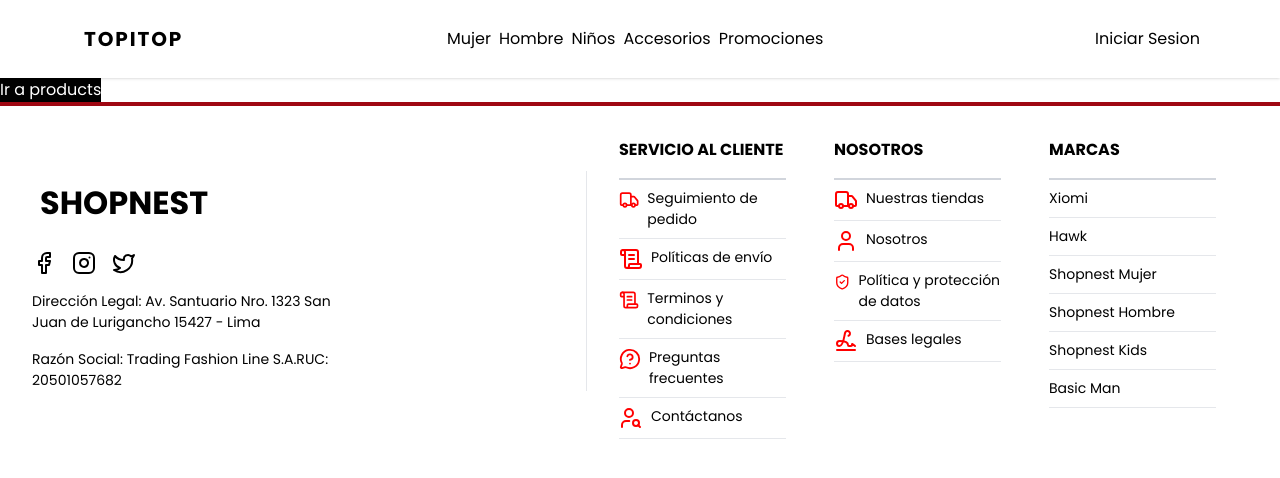
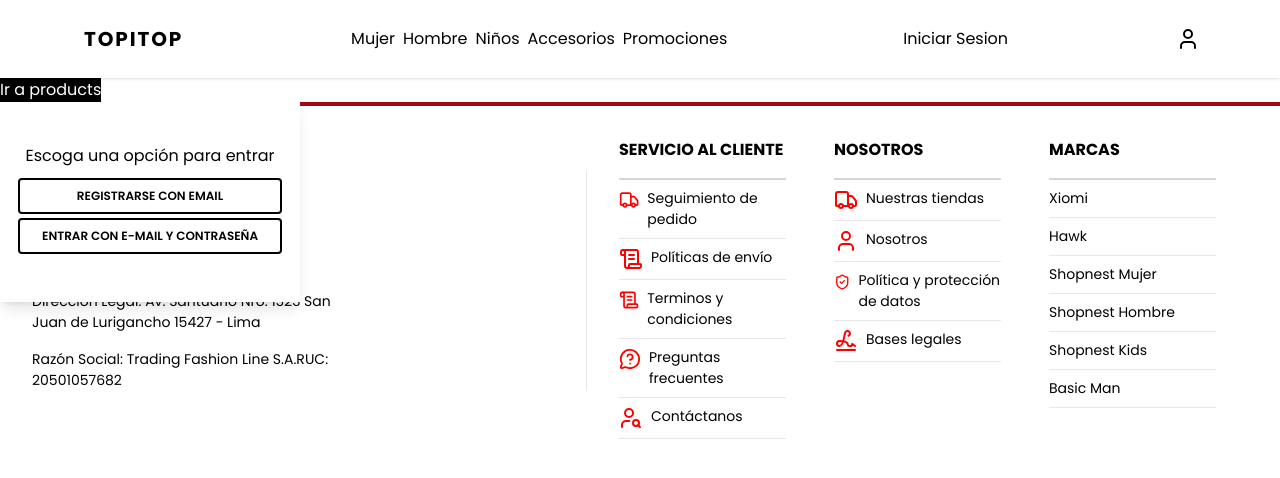
Before and after one commit to angel-dev21/shopnest-frontend, a Next.js app: page / in a window 1280 px wide. Shown: the top 478 px of the page. Built offline with nearby package versions, Linux system fonts and the light colour scheme.

Commit message:
added small progress in register

```diff
--- a/src/app/page.tsx
+++ b/src/app/page.tsx
@@ -1,3 +1,4 @@
+import UserComponent from "@/components/UserComponent/UserComponent";
 import Link from "next/link";
 
 export default function Home() {
@@ -8,6 +9,7 @@
           Ir a products
         </button>
       </Link>
+      <UserComponent />
     </div>
   );
 }
--- a/src/components/Header.tsx
+++ b/src/components/Header.tsx
@@ -1,22 +1,16 @@
-'use client';
+"use client";
+
 import Link from "next/link";
 import React from "react";
+import { User } from "lucide-react";
 
 const Header = () => {
+  const generateUrls = () => {
+    const urls = ["Mujer", "Hombre", "Niños", "Accesorios", "Promociones"];
+    return urls;
+  };
 
-    const generateUrls = () => {
-        const urls = [
-            "Mujer",
-            "Hombre",
-            "Niños",
-            "Accesorios",
-            "Promociones",
-        ];
-        return urls;
-    }
-
-    const urls = generateUrls();
-
+  const urls = generateUrls();
 
   return (
     <header className="flex justify-center items-center w-full bg-elements text-color-text shadow">
@@ -35,7 +29,6 @@
               {url}
             </Link>
           ))}
-
         </div>
         <button
           id="theme-toggle-btn"
@@ -43,6 +36,9 @@
         >
           <span className="text-[.75rem] sm:text-base">Iniciar Sesion</span>
         </button>
+        <button className="relative">
+          <User />
+        </button>
       </div>
     </header>
   );
--- /dev/null
+++ b/src/components/UserComponent/UserComponent.tsx
@@ -0,0 +1,17 @@
+const UserComponent = () => {
+
+
+
+  return (
+    <div className="absolute flex flex-col justify-center items-center bg-white text-black w-75 h-50 shadow-lg px-5">
+      <h1 className="mb-3">Escoga una opción para entrar</h1>
+      <button className="text-xs font-semibold outline-2 rounded-xs outline-black hover:bg-black hover:text-white mb-2 mx-2 py-2 w-full cursor-pointer">
+        REGISTRARSE CON EMAIL
+      </button>
+      <button className="text-xs font-semibold outline-2 rounded-xs outline-black hover:bg-black hover:text-white mb-2 mx-2 py-2 w-full cursor-pointer">
+        ENTRAR CON E-MAIL Y CONTRASEÑA
+      </button>
+    </div>
+  );
+};
+export default UserComponent;
```
